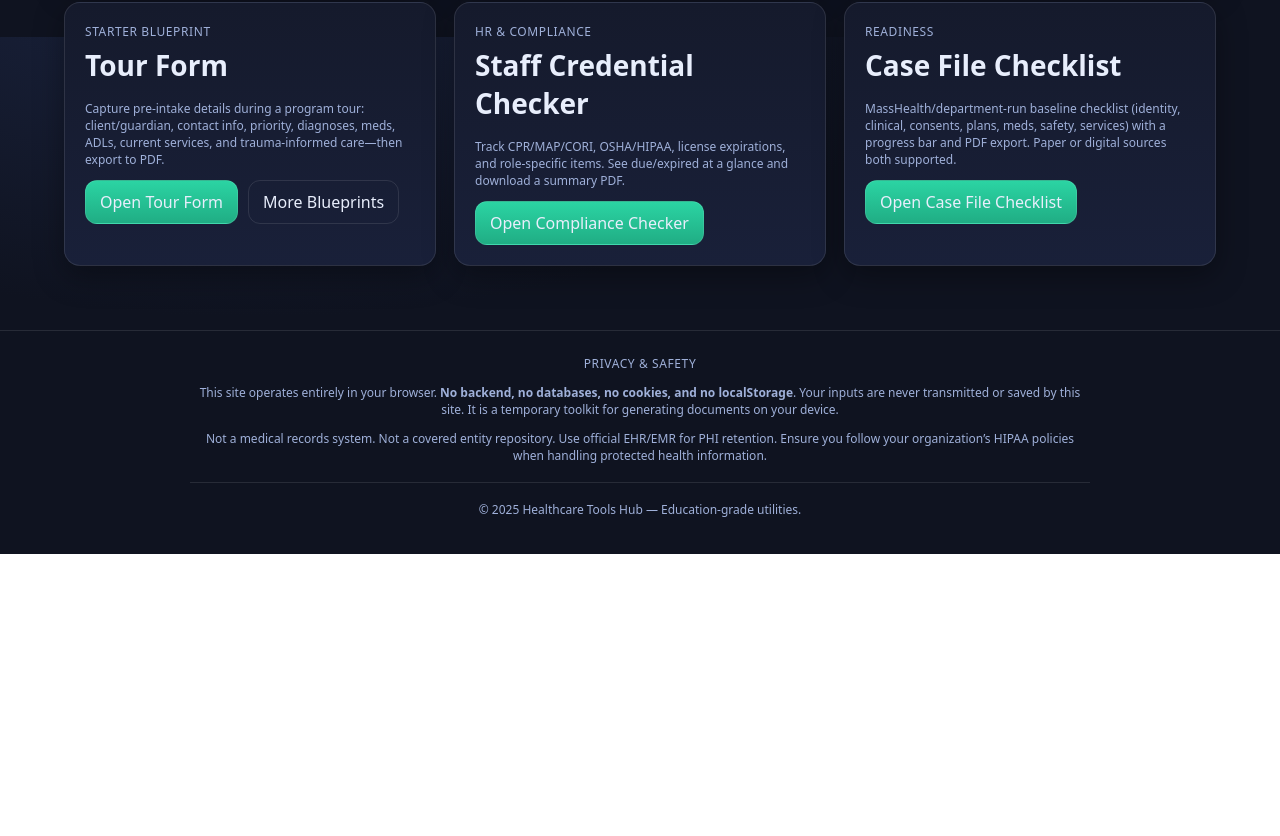
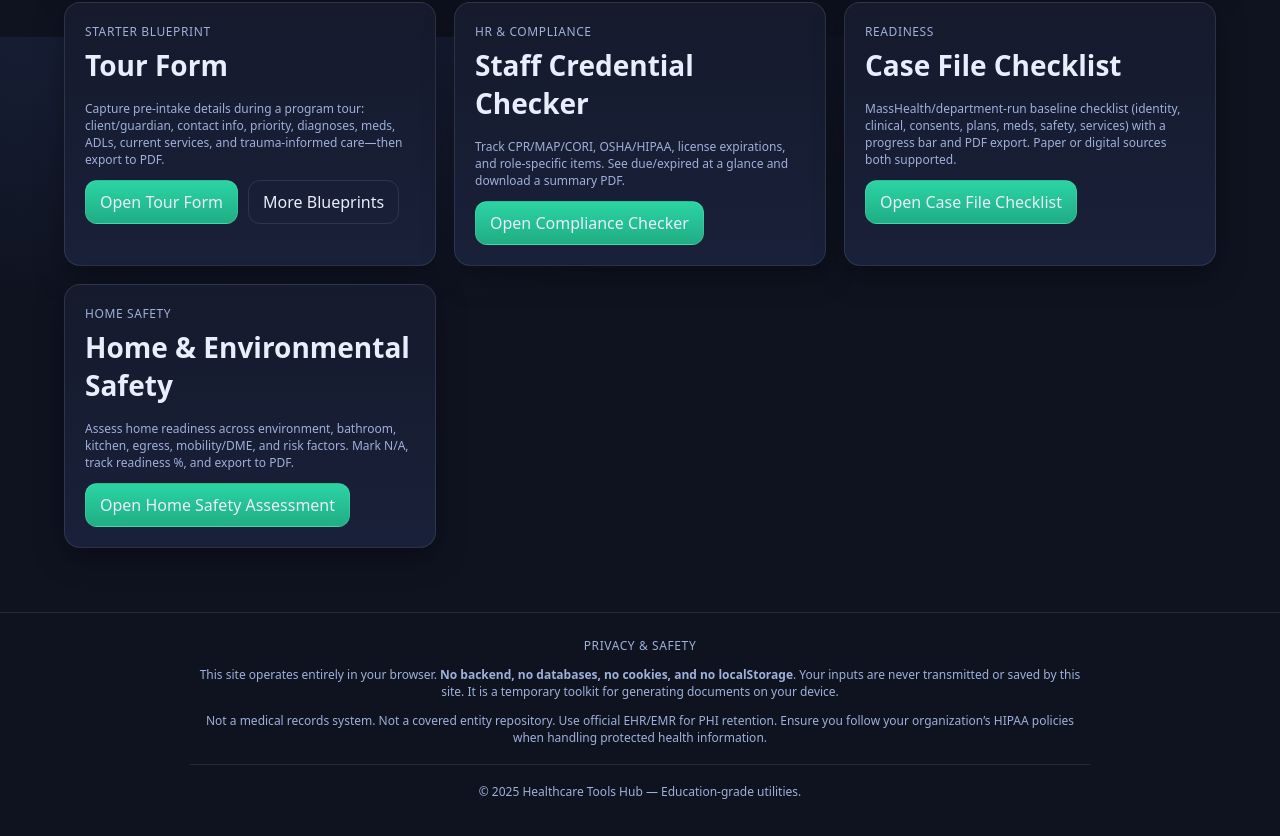
Before and after one commit to jessicacousins/healthcare_website_vite, a React (Vite) app: page / in a window 1280 px wide. Shown: the part 763-1599 px from the top of the page. Before the commit the page ends 1317 px from the top, so only its background shows below. Built offline with nearby package versions, Linux system fonts and the light colour scheme.

Commit message:
updated home page

```diff
--- a/src/pages/Home.jsx
+++ b/src/pages/Home.jsx
@@ -165,6 +165,22 @@ export default function Home() {
             </Link>
           </div>
         </div>
+
+        {/* Home & Environmental Safety Assessment */}
+        <div className="card">
+          <div className="kicker">Home Safety</div>
+          <div className="h1">Home & Environmental Safety</div>
+          <p className="inline-help">
+            Assess home readiness across environment, bathroom, kitchen, egress,
+            mobility/DME, and risk factors. Mark N/A, track readiness %, and
+            export to PDF.
+          </p>
+          <div style={{ marginTop: 10 }}>
+            <Link className="btn ok" to="/home-safety">
+              Open Home Safety Assessment
+            </Link>
+          </div>
+        </div>
       </div>
     </div>
   );
```
